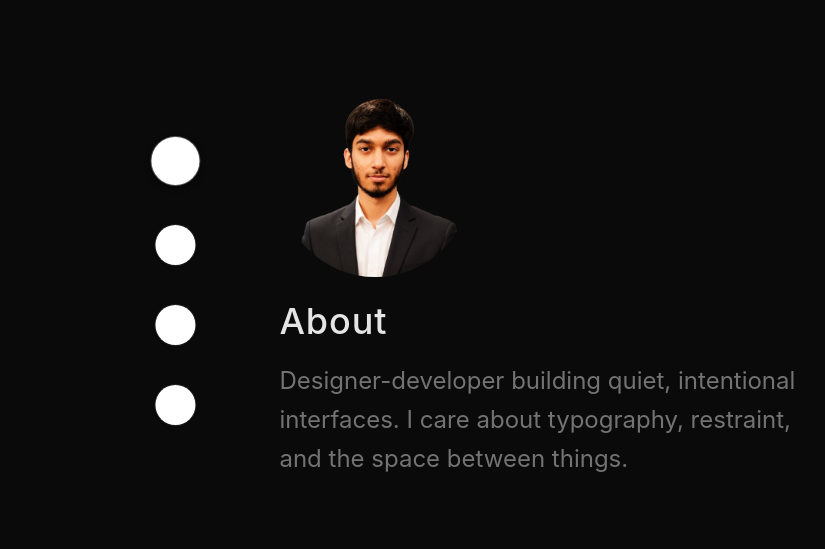
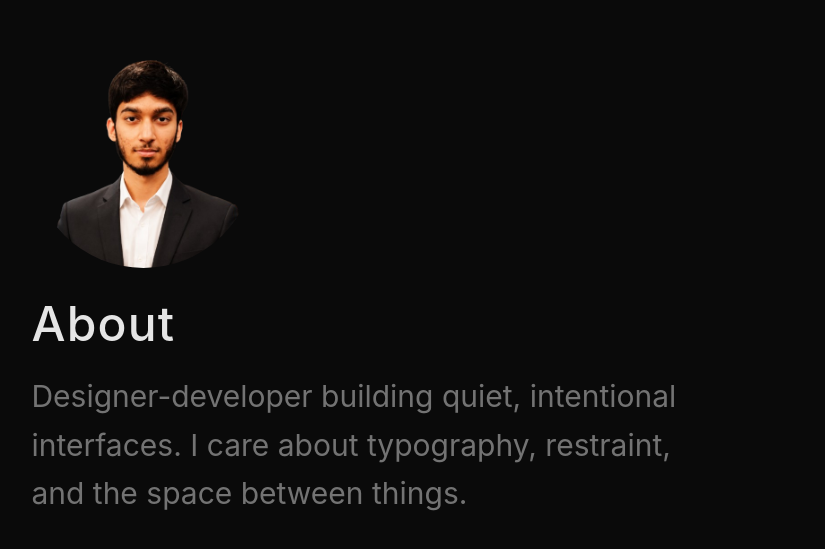
Before and after one commit to muhammadsaleh14/portfolio, a React (Vite) app: page / in a window 1280 px wide. Shown: the part 119-668 px from the top of the page, without its empty margins (62-887 px from the left). Built offline with nearby package versions, Linux system fonts and the light colour scheme.

Commit message:
increased size and added sub dots

```diff
--- a/src/components/Dot.tsx
+++ b/src/components/Dot.tsx
@@ -1,21 +1,31 @@
+type DotSize = 'main' | 'sub'
+
 type DotProps = {
   label: string
   isActive: boolean
+  size?: DotSize
   onClick: () => void
 }
 
-export function Dot({ label, isActive, onClick }: DotProps) {
+const sizeClasses: Record<DotSize, { idle: string; active: string }> = {
+  main: { idle: 'size-16', active: 'size-[4.5rem]' },
+  sub: { idle: 'size-10', active: 'size-12' },
+}
+
+export function Dot({ label, isActive, size = 'main', onClick }: DotProps) {
+  const sizes = sizeClasses[size]
+
   return (
     <button
       type="button"
       className={[
-        'cursor-pointer rounded-full border-none bg-white p-0 transition-all duration-200 ease-out',
+        'relative z-10 shrink-0 cursor-pointer rounded-full border-none bg-white p-0 transition-all duration-200 ease-out',
         'shadow-[0_0_0_1px_rgba(255,255,255,0.1),0_1px_2px_rgba(0,0,0,0.4)]',
         'hover:scale-110 hover:shadow-[0_0_0_1px_rgba(255,255,255,0.22),0_2px_4px_rgba(0,0,0,0.5)]',
         'focus-visible:outline focus-visible:outline-1 focus-visible:outline-offset-[6px] focus-visible:outline-white/25',
         isActive
-          ? 'size-12 shadow-[0_0_0_1px_rgba(255,255,255,0.3),0_2px_6px_rgba(0,0,0,0.6)]'
-          : 'size-10',
+          ? `${sizes.active} shadow-[0_0_0_1px_rgba(255,255,255,0.3),0_2px_6px_rgba(0,0,0,0.6)]`
+          : sizes.idle,
       ].join(' ')}
       aria-label={label}
       aria-current={isActive ? 'true' : undefined}
--- a/src/components/DotNav.tsx
+++ b/src/components/DotNav.tsx
@@ -1,23 +1,53 @@
 import type { PortfolioSection } from '../data/portfolio'
 import { Dot } from './Dot'
+import { ProjectSubNav } from './ProjectSubNav'
 
 type DotNavProps = {
   sections: PortfolioSection[]
   activeIndex: number
-  onSelect: (index: number) => void
+  activeProjectId: string | null
+  onSelectSection: (index: number) => void
+  onSelectProject: (projectId: string) => void
 }
 
-export function DotNav({ sections, activeIndex, onSelect }: DotNavProps) {
+export function DotNav({
+  sections,
+  activeIndex,
+  activeProjectId,
+  onSelectSection,
+  onSelectProject,
+}: DotNavProps) {
   return (
-    <nav className="flex flex-col items-center gap-10" aria-label="Portfolio sections">
-      {sections.map((section, index) => (
-        <Dot
-          key={section.id}
-          label={section.title}
-          isActive={index === activeIndex}
-          onClick={() => onSelect(index)}
-        />
-      ))}
+    <nav
+      className="relative flex h-[90svh] flex-col items-center justify-between py-6"
+      aria-label="Portfolio sections"
+    >
+      <div
+        aria-hidden
+        className="absolute top-10 bottom-10 left-1/2 w-px -translate-x-1/2 bg-white/25"
+      />
+
+      {sections.map((section, index) => {
+        const isActive = index === activeIndex
+        const showProjects = isActive && section.projects && section.projects.length > 0
+
+        return (
+          <div key={section.id} className="relative flex items-center justify-center">
+            <Dot
+              label={section.title}
+              isActive={isActive}
+              onClick={() => onSelectSection(index)}
+            />
+            {showProjects && (
+              <ProjectSubNav
+                projects={section.projects!}
+                activeProjectId={activeProjectId}
+                onSelect={onSelectProject}
+              />
+            )}
+          </div>
+        )
+      })}
     </nav>
   )
 }
--- a/src/components/Portfolio.tsx
+++ b/src/components/Portfolio.tsx
@@ -6,7 +6,20 @@ import { SectionDetail } from './SectionDetail'
 
 export function Portfolio() {
   const [activeIndex, setActiveIndex] = useState(0)
+  const [activeProjectId, setActiveProjectId] = useState<string | null>(null)
+
   const activeSection = sections[activeIndex]
+  const activeProject =
+    activeSection.projects?.find((project) => project.id === activeProjectId) ?? null
+
+  const handleSelectSection = (index: number) => {
+    setActiveIndex(index)
+    setActiveProjectId(null)
+  }
+
+  const handleSelectProject = (projectId: string) => {
+    setActiveProjectId(projectId)
+  }
 
   return (
     <PortfolioLayout
@@ -14,10 +27,12 @@ export function Portfolio() {
         <DotNav
           sections={sections}
           activeIndex={activeIndex}
-          onSelect={setActiveIndex}
+          activeProjectId={activeProjectId}
+          onSelectSection={handleSelectSection}
+          onSelectProject={handleSelectProject}
         />
       }
-      detail={<SectionDetail section={activeSection} />}
+      detail={<SectionDetail section={activeSection} project={activeProject} />}
     />
   )
 }
--- a/src/components/PortfolioLayout.tsx
+++ b/src/components/PortfolioLayout.tsx
@@ -7,8 +7,8 @@ type PortfolioLayoutProps = {
 
 export function PortfolioLayout({ navigation, detail }: PortfolioLayoutProps) {
   return (
-    <main className="grid min-h-svh w-full place-items-center overflow-hidden bg-neutral-950">
-      <div className="flex -translate-x-[12%] items-center gap-20 max-sm:-translate-x-[6%] max-sm:gap-12">
+    <main className="grid min-h-svh w-full place-items-center overflow-hidden bg-neutral-950 px-6">
+      <div className="flex w-full max-w-[1400px] -translate-x-[8%] items-center gap-[min(8vw,6rem)] max-lg:-translate-x-[4%] max-sm:-translate-x-0 max-sm:flex-col max-sm:gap-10">
         {navigation}
         {detail}
       </div>
--- /dev/null
+++ b/src/components/ProjectSubNav.tsx
@@ -0,0 +1,37 @@
+import type { Project } from '../data/portfolio'
+import { Dot } from './Dot'
+
+type ProjectSubNavProps = {
+  projects: Project[]
+  activeProjectId: string | null
+  onSelect: (projectId: string) => void
+}
+
+export function ProjectSubNav({ projects, activeProjectId, onSelect }: ProjectSubNavProps) {
+  return (
+    <div className="absolute top-1/2 left-[calc(100%+2rem)] -translate-y-1/2">
+      <div
+        aria-hidden
+        className="absolute top-1/2 -left-8 h-px w-8 -translate-y-1/2 bg-white/25"
+      />
+      <nav
+        className="relative flex flex-col items-center justify-between gap-10 py-2"
+        aria-label="Projects"
+      >
+        <div
+          aria-hidden
+          className="absolute top-5 bottom-5 left-1/2 w-px -translate-x-1/2 bg-white/25"
+        />
+        {projects.map((project) => (
+          <Dot
+            key={project.id}
+            label={project.title}
+            size="sub"
+            isActive={project.id === activeProjectId}
+            onClick={() => onSelect(project.id)}
+          />
+        ))}
+      </nav>
+    </div>
+  )
+}
--- a/src/components/SectionDetail.tsx
+++ b/src/components/SectionDetail.tsx
@@ -1,29 +1,55 @@
-import type { PortfolioSection } from '../data/portfolio'
+import type { Project, PortfolioSection } from '../data/portfolio'
 import { SectionLinks } from './SectionLinks'
 
 type SectionDetailProps = {
   section: PortfolioSection
+  project?: Project | null
 }
 
-export function SectionDetail({ section }: SectionDetailProps) {
+export function SectionDetail({ section, project }: SectionDetailProps) {
+  const title = project?.title ?? section.title
+  const body = project?.body ?? section.body
+  const detailKey = project?.id ?? section.id
+
   return (
     <article
-      key={section.id}
-      className="w-[min(560px,78vw)] animate-detail-in max-sm:w-[min(420px,85vw)]"
+      key={detailKey}
+      className="flex min-h-[50svh] w-[min(52vw,56rem)] flex-col justify-center animate-detail-in max-lg:w-[min(62vw,48rem)] max-sm:w-[85vw]"
       aria-live="polite"
     >
-      {section.image && (
+      {project && (
+        <p className="mb-3 text-xl font-medium tracking-wide text-neutral-600 max-sm:text-lg">
+          {section.title}
+        </p>
+      )}
+
+      {!project && section.image && (
         <img
           src={section.image}
           alt={section.imageAlt ?? ''}
-          className="mb-6 size-48 rounded-full object-cover object-top max-sm:size-36"
+          className="mb-8 size-56 rounded-full object-cover object-top max-sm:size-44"
         />
       )}
-      <h1 className="mb-5 text-4xl font-medium tracking-wide text-neutral-200 max-sm:text-3xl">
-        {section.title}
+
+      <h1 className="mb-6 text-5xl font-medium tracking-wide text-neutral-200 max-sm:text-4xl">
+        {title}
       </h1>
-      <p className="m-0 text-2xl leading-relaxed text-neutral-500 max-sm:text-xl">{section.body}</p>
-      {section.links && <SectionLinks links={section.links} />}
+      <p className="m-0 max-w-3xl text-3xl leading-relaxed text-neutral-500 max-sm:text-2xl">
+        {body}
+      </p>
+
+      {project?.href && (
+        <a
+          href={project.href}
+          target="_blank"
+          rel="noreferrer"
+          className="mt-10 inline-block border-b border-white/10 text-2xl text-neutral-500 no-underline transition-colors duration-200 hover:border-white/25 hover:text-neutral-300 max-sm:text-xl"
+        >
+          View project
+        </a>
+      )}
+
+      {!project && section.links && <SectionLinks links={section.links} />}
     </article>
   )
 }
--- a/src/components/SectionLinks.tsx
+++ b/src/components/SectionLinks.tsx
@@ -9,14 +9,14 @@ type SectionLinksProps = {
 
 export function SectionLinks({ links }: SectionLinksProps) {
   return (
-    <ul className="mt-8 flex list-none flex-wrap gap-x-6 gap-y-3 p-0">
+    <ul className="mt-10 flex list-none flex-wrap gap-x-8 gap-y-4 p-0">
       {links.map((link) => (
         <li key={link.label}>
           <a
             href={link.href}
             target="_blank"
             rel="noreferrer"
-            className="border-b border-white/10 text-xl text-neutral-500 no-underline transition-colors duration-200 hover:border-white/25 hover:text-neutral-300 max-sm:text-lg"
+            className="border-b border-white/10 text-2xl text-neutral-500 no-underline transition-colors duration-200 hover:border-white/25 hover:text-neutral-300 max-sm:text-xl"
           >
             {link.label}
           </a>
--- a/src/data/portfolio.ts
+++ b/src/data/portfolio.ts
@@ -1,4 +1,11 @@
 import profilePhoto from '../assets/profile.png'
+
+export type Project = {
+  id: string
+  title: string
+  body: string
+  href?: string
+}
 
 export type PortfolioSection = {
   id: string
@@ -6,6 +13,7 @@ export type PortfolioSection = {
   body: string
   image?: string
   imageAlt?: string
+  projects?: Project[]
   links?: { label: string; href: string }[]
 }
 
@@ -21,10 +29,25 @@ export const sections: PortfolioSection[] = [
     id: 'work',
     title: 'Work',
     body: 'Selected projects across product design and front-end engineering — from identity systems to interactive tools.',
-    links: [
-      { label: 'Project One', href: '#' },
-      { label: 'Project Two', href: '#' },
-      { label: 'Project Three', href: '#' },
+    projects: [
+      {
+        id: 'project-one',
+        title: 'Project One',
+        body: 'A product identity and marketing site for a fintech startup. Led visual direction and built the front end in React.',
+        href: '#',
+      },
+      {
+        id: 'project-two',
+        title: 'Project Two',
+        body: 'An interactive data tool for exploring city infrastructure. Design system, charts, and real-time filtering.',
+        href: '#',
+      },
+      {
+        id: 'project-three',
+        title: 'Project Three',
+        body: 'E-commerce experience with custom checkout flow, motion design, and accessibility-first component library.',
+        href: '#',
+      },
     ],
   },
   {
```
